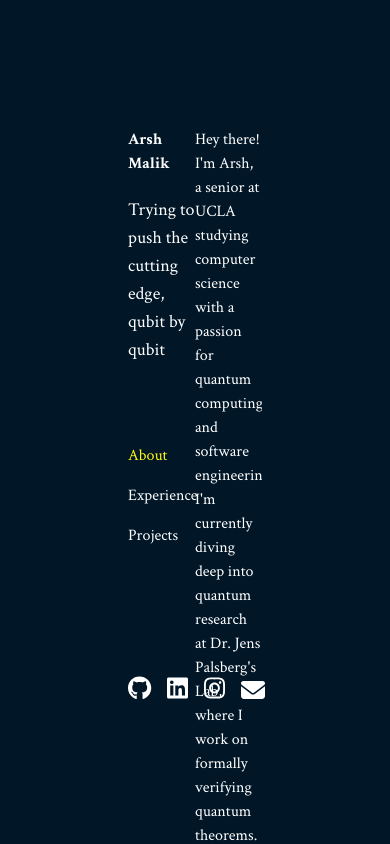
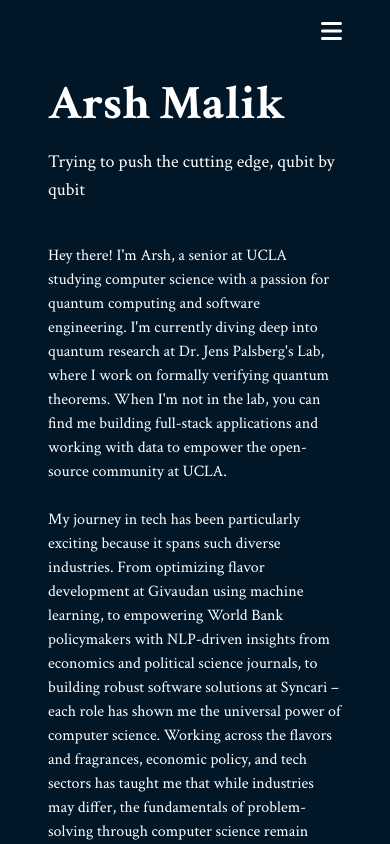
Before and after one commit to ArshMalik02/portfolio, a React (Create React App) app: page / in a window 390 px wide. Shown: the top 844 px of the page. Built offline with nearby package versions, Linux system fonts and the light colour scheme; a web font is replaced by a local one.

Commit message:
add mobile view

```diff
--- a/src/App.js
+++ b/src/App.js
@@ -9,8 +9,11 @@
 
   return (
     <div className="App">
+      {/* <div className="bg-custom-green h-1 w-full fixed top-0 z-50">
+
+      </div> */}
       <LeftPanel />
-      <div className="w-1/2 ml-auto">
+      <div className="md:w-1/2 ml-auto">
         <RightContent />
       </div>
     </div>
--- a/src/components/ExperienceCard.js
+++ b/src/components/ExperienceCard.js
@@ -12,13 +12,13 @@
   console.log(projectImage);
   const isProject = projectImage ? true : false;
   return (
-    <div className="grid grid-cols-4 gap-6 mb-6 p-4 rounded-lg">
+    <div className="md:grid md:grid-cols-4 gap-6 mb-6 p-4 rounded-lg">
       {/* Date Range Column */}
       <div
         className={`${
           isProject
-            ? "relative rounded-lg overflow-hidden"
-            : "text-gray-400 text-sm"
+            ? "relative rounded-lg overflow-hidden mb-4"
+            : "text-gray-400 text-sm mb-2"
         }`}
       >
         {isProject ? (
@@ -50,20 +50,6 @@
                       className="inline-flex items-center"
                     >
                       {company}
-                      {/* <svg
-                        className="w-4 h-4 ml-1"
-                        fill="none"
-                        stroke="currentColor"
-                        viewBox="0 0 24 24"
-                        xmlns="http://www.w3.org/2000/svg"
-                      >
-                        <path
-                          strokeLinecap="round"
-                          strokeLinejoin="round"
-                          strokeWidth={2}
-                          d="M10 6H6a2 2 0 00-2 2v10a2 2 0 002 2h10a2 2 0 002-2v-4M14 4h6m0 0v6m0-6L10 14"
-                        />
-                      </svg> */}
                     </a>
                   ) : (
                     company
--- a/src/components/LeftPanel.js
+++ b/src/components/LeftPanel.js
@@ -1,27 +1,42 @@
-import React from "react";
+import React, { useState } from "react";
 import { FontAwesomeIcon } from "@fortawesome/react-fontawesome";
 import {
   faGithub,
   faLinkedin,
-  faInstagram
+  faInstagram,
 } from "@fortawesome/free-brands-svg-icons";
-import { faEnvelope } from "@fortawesome/free-solid-svg-icons";
+import { faEnvelope, faBars, faTimes } from "@fortawesome/free-solid-svg-icons";
 import useActiveSection from "../hooks/useActiveSection";
 
 const LeftPanel = () => {
   const sectionIds = ["about", "experience", "projects"];
   const activeSection = useActiveSection(sectionIds);
+  const [isMobileNavOpen, setIsMobileNavOpen] = useState(false);
+
+  const toggleMobileNav = () => {
+    setIsMobileNavOpen((prev) => !prev);
+  };
 
   return (
-    <div className="font-crimson w-1/2 h-screen flex flex-col fixed top-0">
-      <div className="text-left ml-32 mt-32">
-        <h1 className="font-crimson font-bold sm:text-2xl lg:text-6xl">
-          Arsh Malik
-        </h1>
-        {/* <h5 className="mt-5">Learner Developer Researcher</h5> */}
-        {/* <h2 className="mt-3 font-crimson text-2xl">Learner Developer Researcher</h2> */}
-        <p className="mt-5 text-lg">Trying to push the cutting edge, qubit by qubit</p>
-        <nav className="mt-20">
+    <div>
+      <div className="bg-custom-bg flex justify-end md:bg-inherit h-16 w-full fixed top-0 z-50">
+        <button
+          className={`text-2xl md:ml-12 mt-4 fixed mr-12 md:hidden focus:outline-none ${
+            isMobileNavOpen ? "text-custom-green" : "text-white"
+          }`}
+          onClick={toggleMobileNav}
+        >
+          <FontAwesomeIcon icon={isMobileNavOpen ? faTimes : faBars} />
+        </button>
+      </div>
+
+      <nav
+        className={`mt-16 md:hidden fixed inset-0 bg-custom-bg bg-opacity-90 flex justify-center items-center font-crimson text-center text-xl z-50 transition-all duration-300 ease-in-out ${
+          isMobileNavOpen
+            ? "opacity-100 translate-x-0"
+            : "opacity-0 -translate-x-full pointer-events-none"
+        } md:space-y-4`}
+      >
         <ul>
           {sectionIds.map((section) => (
             <li key={section} className="mb-4">
@@ -29,6 +44,36 @@
                 href={`#${section}`}
                 className={`relative pb-1 ${
                   activeSection === section ? "text-custom-green" : "text-white"
+                }`}
+                onClick={toggleMobileNav}
+              >
+                {section.charAt(0).toUpperCase() + section.slice(1)}
+                {activeSection === section && (
+                  <span className="absolute bottom-0 left-0 w-full h-0.5 text-custom-green"></span>
+                )}
+              </a>
+            </li>
+          ))}
+        </ul>
+      </nav>
+      <div className="font-crimson md:w-1/2 md:h-screen flex flex-col md:fixed top-0">
+        <div className="text-left ml-12 mr-12 md:ml-32">
+          <h1 className="font-crimson font-bold mt-20 md:mt-32 text-5xl md:text-6xl">
+            Arsh Malik
+          </h1>
+          <p className="mt-5 text-lg">
+            Trying to push the cutting edge, qubit by qubit
+          </p>
+          <nav className={`mt-20 md:block hidden md:space-y-4`}>
+            <ul>
+              {sectionIds.map((section) => (
+                <li key={section} className="mb-4">
+                  <a
+                    href={`#${section}`}
+                    className={`relative pb-1 ${
+                      activeSection === section
+                        ? "text-custom-green"
+                        : "text-white"
                     }`}
                   >
                     {section.charAt(0).toUpperCase() + section.slice(1)}
@@ -40,7 +85,7 @@
               ))}
             </ul>
           </nav>
-        <div className="flex mt-32 space-x-4">
+          <div className="flex mt-32 space-x-4 hidden md:block">
             <a
               href="https://github.com/ArshMalik02"
               target="_blank"
@@ -69,6 +114,7 @@
           </div>
         </div>
       </div>
+    </div>
   );
 };
 
--- a/src/components/RightContent.js
+++ b/src/components/RightContent.js
@@ -20,7 +20,7 @@
 
 const RightContent = () => {
   return (
-    <div className="text-left font-crimson mt-32 overflow-y-auto mr-32">
+    <div className="text-left font-crimson ml-12 mr-12 mt-10 md:mt-32 overflow-y-auto md:mr-32">
       <section id="about" className="offset-anchor">
         <p>
           Hey there! I'm Arsh, a senior at UCLA studying computer science with a
--- a/src/styles/index.css
+++ b/src/styles/index.css
@@ -32,3 +32,14 @@
   visibility: hidden;
   pointer-events: none;
 }
+
+@media (max-width: 768px) {
+  .offset-anchor::before {
+    content: "";
+    display: block;
+    height: 6rem; /* Adjust the height as needed */
+    margin-top: -6rem; /* Same value as height */
+    visibility: hidden;
+    pointer-events: none;
+  }
+}
--- a/tailwind.config.js
+++ b/tailwind.config.js
@@ -9,7 +9,7 @@
       },
       colors: {
         'custom-green': '#FFF714',
-        'custom-bg': '#282c34'
+        'custom-bg': '#011627'
       },
     },
   },
```
Lines whose indentation alone changed are shown as unchanged.
